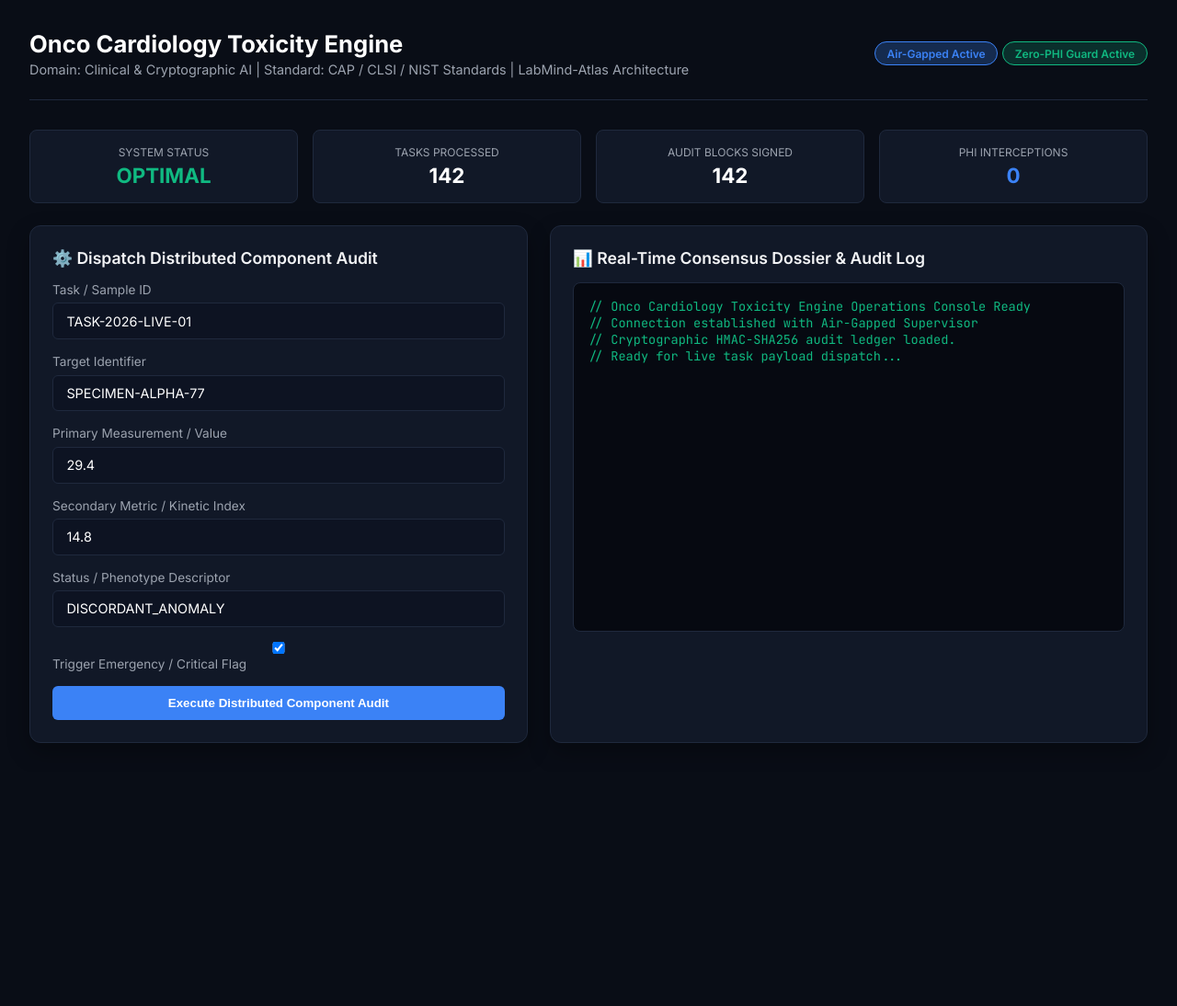
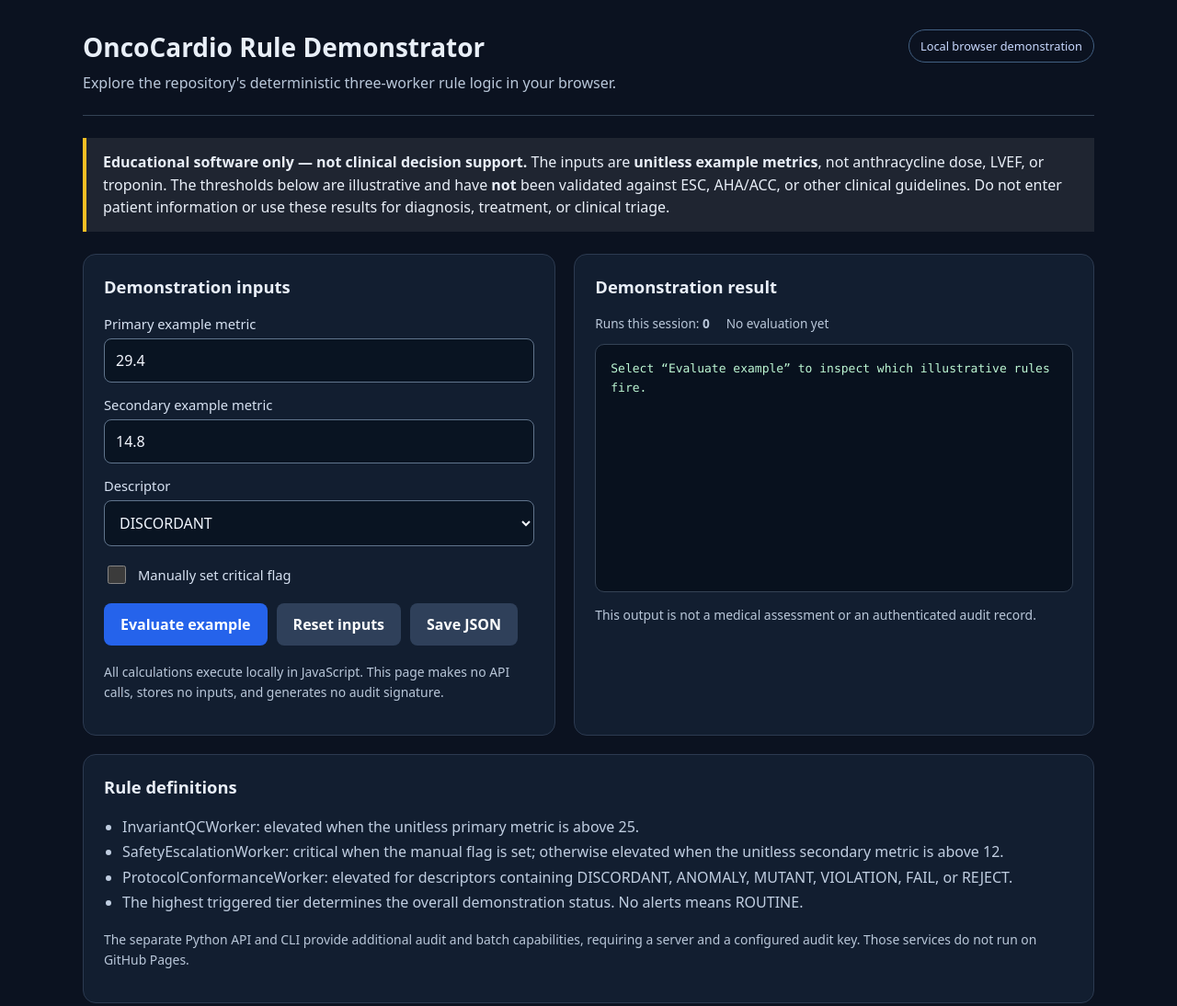
Before and after one commit to abusuraihsakhri/onco-cardiology-toxicity-agent, a plain HTML site: page web/index.html in a window 1280 px wide. Shown: the top 1094 px of the page at 92% size. Before the commit the page ends 840 px from the top, so only its background shows below. Drawn offline with Linux system fonts and the light colour scheme.

Commit message:
Replace broken web console with honest offline rule demonstrator

```diff
--- a/web/index.html
+++ b/web/index.html
@@ -1,236 +1,159 @@
-<!DOCTYPE html>
+<!doctype html>
 <html lang="en">
 <head>
-    <meta charset="UTF-8">
-    <meta name="viewport" content="width=device-width, initial-scale=1.0">
-    <title>Onco Cardiology Toxicity Engine — Operations Console</title>
-    <link href="https://fonts.googleapis.com/css2?family=Inter:wght@300;400;600;700&family=JetBrains+Mono:wght@400;600&display=swap" rel="stylesheet">
+  <meta charset="utf-8">
+  <meta name="viewport" content="width=device-width, initial-scale=1">
+  <meta name="color-scheme" content="dark">
+  <title>OncoCardio — Rule Demonstrator</title>
   <style>
-        :root {
-            --bg: #090d16;
-            --card: #111827;
-            --border: #1f293d;
-            --accent: #3b82f6;
-            --accent-glow: rgba(59, 130, 246, 0.25);
-            --text: #f3f4f6;
-            --text-muted: #9ca3af;
-            --danger: #ef4444;
-            --warning: #f59e0b;
-            --success: #10b981;
-        }
-        * { box-sizing: border-box; margin: 0; padding: 0; }
-        body {
-            font-family: 'Inter', sans-serif;
-            background: var(--bg);
-            color: var(--text);
-            padding: 2rem;
-            min-height: 100vh;
-        }
-        .header {
-            display: flex;
-            justify-content: space-between;
-            align-items: center;
-            border-bottom: 1px solid var(--border);
-            padding-bottom: 1.5rem;
-            margin-bottom: 2rem;
-        }
-        .header-title h1 { font-size: 1.6rem; font-weight: 700; color: #fff; }
-        .header-title p { color: var(--text-muted); font-size: 0.9rem; margin-top: 0.25rem; }
-        .badge {
-            display: inline-block;
-            padding: 0.3rem 0.8rem;
-            border-radius: 9999px;
-            font-size: 0.75rem;
-            font-weight: 600;
-            background: var(--accent-glow);
-            color: var(--accent);
-            border: 1px solid var(--accent);
-        }
-        .grid {
-            display: grid;
-            grid-template-columns: 1fr 1.2fr;
-            gap: 1.5rem;
-        }
-        .card {
-            background: var(--card);
-            border: 1px solid var(--border);
-            border-radius: 12px;
-            padding: 1.5rem;
-            box-shadow: 0 10px 25px rgba(0,0,0,0.3);
-        }
-        .card h2 {
-            font-size: 1.1rem;
-            font-weight: 600;
-            margin-bottom: 1rem;
-            display: flex;
-            align-items: center;
-            gap: 0.5rem;
-        }
-        .form-group { margin-bottom: 1rem; }
-        label { display: block; font-size: 0.85rem; color: var(--text-muted); margin-bottom: 0.4rem; }
-        input, select, textarea {
-            width: 100%;
-            padding: 0.65rem 0.9rem;
-            background: #0d1322;
-            border: 1px solid var(--border);
-            border-radius: 6px;
-            color: #fff;
-            font-family: inherit;
-            font-size: 0.9rem;
-        }
-        input:focus, textarea:focus { outline: none; border-color: var(--accent); }
-        .btn {
-            background: var(--accent);
-            color: #fff;
-            border: none;
-            padding: 0.7rem 1.4rem;
-            border-radius: 6px;
-            font-weight: 600;
-            cursor: pointer;
-            transition: 0.2s;
-            width: 100%;
-        }
-        .btn:hover { background: #2563eb; }
-        .terminal {
-            background: #060911;
-            border: 1px solid var(--border);
-            border-radius: 8px;
-            padding: 1rem;
-            font-family: 'JetBrains Mono', monospace;
-            font-size: 0.85rem;
-            color: #10b981;
-            height: 380px;
-            overflow-y: auto;
-            white-space: pre-wrap;
-        }
-        .metrics-bar {
-            display: grid;
-            grid-template-columns: repeat(4, 1fr);
-            gap: 1rem;
-            margin-bottom: 1.5rem;
-        }
-        .metric-box {
-            background: var(--card);
-            border: 1px solid var(--border);
-            border-radius: 8px;
-            padding: 1rem;
-            text-align: center;
-        }
-        .metric-val { font-size: 1.4rem; font-weight: 700; color: #fff; margin-top: 0.25rem; }
-        .metric-label { font-size: 0.75rem; color: var(--text-muted); text-transform: uppercase; }
+    :root{font-family:system-ui,-apple-system,Segoe UI,sans-serif;color:#e9eff8;background:#0b1220}
+    *{box-sizing:border-box}body{margin:0;padding:24px}main{max-width:1100px;margin:auto}
+    header{display:flex;justify-content:space-between;gap:24px;align-items:flex-start;border-bottom:1px solid #344255;padding:8px 0 22px}
+    h1{font-size:1.75rem;margin:0 0 8px}h2{font-size:1.15rem;margin:0 0 18px}p{line-height:1.55;color:#b9c7d9}header p{margin:0}
+    .tag{border:1px solid #426082;border-radius:99px;padding:8px 12px;color:#c8d9ff;font-size:.8rem;white-space:nowrap}
+    .notice{border-left:4px solid #fbbf24;padding:14px 18px;background:#1f2531;margin:24px 0;line-height:1.55}
+    .layout{display:grid;grid-template-columns:minmax(0,1fr) minmax(0,1.1fr);gap:20px}
+    section{border:1px solid #2c3a50;border-radius:14px;padding:22px;background:#121e30}
+    label{display:block;margin:14px 0 6px;color:#d7e2f2;font-size:.92rem}
+    input:not([type=checkbox]),select{width:100%;background:#091422;color:#f3f7ff;border:1px solid #60748c;border-radius:8px;padding:12px;font:inherit}
+    input:focus-visible,select:focus-visible,button:focus-visible{outline:3px solid #93c5fd;outline-offset:2px}
+    .check{display:flex;gap:10px;align-items:center;margin:18px 0}.check label{margin:0}
+    input[type=checkbox]{width:20px;height:20px;accent-color:#60a5fa}
+    .buttons{display:flex;flex-wrap:wrap;gap:10px;margin:18px 0}
+    button{background:#2563eb;color:white;border:0;border-radius:8px;padding:12px 18px;font:inherit;font-weight:650;cursor:pointer}
+    button.secondary{background:#2f405a}button:hover{filter:brightness(1.12)}
+    .meta{display:flex;gap:18px;color:#b9c7d9;font-size:.85rem;margin:0 0 12px}
+    pre{background:#08111e;border:1px solid #344255;border-radius:10px;padding:16px;overflow:auto;white-space:pre-wrap;overflow-wrap:anywhere;min-height:270px;font:13px/1.6 ui-monospace,SFMono-Regular,Consolas,monospace;color:#bdf7d4}
+    .footnote{font-size:.87rem}footer{font-size:.84rem;margin:22px 0;color:#9fb0c5}
+    a{color:#93c5fd}ul{line-height:1.7;color:#c0cee1;padding-left:20px}
+    @media(max-width:760px){body{padding:14px}header{flex-direction:column;gap:12px}.layout{grid-template-columns:1fr}section{padding:18px}}
   </style>
 </head>
 <body>
-
-    <div class="header">
-        <div class="header-title">
-            <h1>Onco Cardiology Toxicity Engine</h1>
-            <p>Domain: Clinical & Cryptographic AI | Standard: CAP / CLSI / NIST Standards | LabMind-Atlas Architecture</p>
+<main>
+  <header>
+    <div><h1>OncoCardio Rule Demonstrator</h1>
+      <p>Explore the repository's deterministic three-worker rule logic in your browser.</p></div>
+    <span class="tag">Local browser demonstration</span>
+  </header>
+  <div class="notice" role="note">
+    <strong>Educational software only — not clinical decision support.</strong>
+    The inputs are <strong>unitless example metrics</strong>, not anthracycline dose, LVEF, or troponin.
+    The thresholds below are illustrative and have <strong>not</strong> been validated against ESC, AHA/ACC,
+    or other clinical guidelines. Do not enter patient information or use these results for diagnosis,
+    treatment, or clinical triage.
   </div>
-        <div>
-            <span class="badge">Air-Gapped Active</span>
-            <span class="badge" style="background: rgba(16,185,129,0.2); color: #10b981; border-color: #10b981;">Zero-PHI Guard Active</span>
+  <div class="layout">
+    <section aria-labelledby="inputs-heading">
+      <h2 id="inputs-heading">Demonstration inputs</h2>
+      <form id="demo-form">
+        <label for="primary">Primary example metric</label>
+        <input id="primary" type="number" required step="any" value="29.4">
+        <label for="secondary">Secondary example metric</label>
+        <input id="secondary" type="number" required step="any" value="14.8">
+        <label for="status">Descriptor</label>
+        <select id="status">
+          <option value="NOMINAL">NOMINAL</option>
+          <option value="DISCORDANT" selected>DISCORDANT</option>
+          <option value="ANOMALY">ANOMALY</option>
+          <option value="REVIEW">REVIEW</option>
+        </select>
+        <div class="check"><input type="checkbox" id="critical"><label for="critical">Manually set critical flag</label></div>
+        <div class="buttons">
+          <button type="submit">Evaluate example</button>
+          <button type="button" class="secondary" id="reset">Reset inputs</button>
+          <button type="button" class="secondary" id="export" disabled>Save JSON</button>
         </div>
+      </form>
+      <p class="footnote">All calculations execute locally in JavaScript. This page makes no API calls, stores no inputs, and generates no audit signature.</p>
+    </section>
+    <section aria-labelledby="results-heading">
+      <h2 id="results-heading">Demonstration result</h2>
+      <div class="meta"><span>Runs this session: <strong id="runs">0</strong></span><span id="summary">No evaluation yet</span></div>
+      <pre id="result" aria-live="polite">Select “Evaluate example” to inspect which illustrative rules fire.</pre>
+      <p class="footnote">This output is not a medical assessment or an authenticated audit record.</p>
+    </section>
   </div>
-
-    <div class="metrics-bar">
-        <div class="metric-box">
-            <div class="metric-label">System Status</div>
-            <div class="metric-val" style="color: var(--success);" id="m-status">OPTIMAL</div>
-        </div>
-        <div class="metric-box">
-            <div class="metric-label">Tasks Processed</div>
-            <div class="metric-val" id="m-tasks">142</div>
-        </div>
-        <div class="metric-box">
-            <div class="metric-label">Audit Blocks Signed</div>
-            <div class="metric-val" id="m-audit">142</div>
-        </div>
-        <div class="metric-box">
-            <div class="metric-label">PHI Interceptions</div>
-            <div class="metric-val" style="color: var(--accent);" id="m-phi">0</div>
-        </div>
-    </div>
-
-    <div class="grid">
-        <div class="card">
-            <h2>⚙️ Dispatch Distributed Component Audit</h2>
-            <div class="form-group">
-                <label>Task / Sample ID</label>
-                <input type="text" id="task_id" value="TASK-2026-LIVE-01">
-            </div>
-            <div class="form-group">
-                <label>Target Identifier</label>
-                <input type="text" id="target_id" value="SPECIMEN-ALPHA-77">
-            </div>
-            <div class="form-group">
-                <label>Primary Measurement / Value</label>
-                <input type="number" id="primary_metric" value="29.4" step="0.1">
-            </div>
-            <div class="form-group">
-                <label>Secondary Metric / Kinetic Index</label>
-                <input type="number" id="secondary_metric" value="14.8" step="0.1">
-            </div>
-            <div class="form-group">
-                <label>Status / Phenotype Descriptor</label>
-                <input type="text" id="status_descriptor" value="DISCORDANT_ANOMALY">
-            </div>
-            <div class="form-group">
-                <label><input type="checkbox" id="is_critical" checked> Trigger Emergency / Critical Flag</label>
-            </div>
-            <button class="btn" onclick="runAudit()">Execute Distributed Component Audit</button>
-        </div>
-
-        <div class="card">
-            <h2>📊 Real-Time Consensus Dossier & Audit Log</h2>
-            <div class="terminal" id="outputConsole">// Onco Cardiology Toxicity Engine Operations Console Ready
-// Connection established with Air-Gapped Supervisor
-// Cryptographic HMAC-SHA256 audit ledger loaded.
-// Ready for live task payload dispatch...</div>
-        </div>
-    </div>
-
+  <section style="margin-top:20px" aria-labelledby="rules-heading">
+    <h2 id="rules-heading">Rule definitions</h2>
+    <ul>
+      <li>InvariantQCWorker: elevated when the unitless primary metric is above 25.</li>
+      <li>SafetyEscalationWorker: critical when the manual flag is set; otherwise elevated when the unitless secondary metric is above 12.</li>
+      <li>ProtocolConformanceWorker: elevated for descriptors containing DISCORDANT, ANOMALY, MUTANT, VIOLATION, FAIL, or REJECT.</li>
+      <li>The highest triggered tier determines the overall demonstration status. No alerts means ROUTINE.</li>
+    </ul>
+    <p class="footnote">The separate Python API and CLI provide additional audit and batch capabilities, requiring a server and a configured audit key. Those services do not run on GitHub Pages.</p>
+  </section>
+  <footer>Source: <a href="https://github.com/abusuraihsakhri/onco-cardiology-toxicity-agent">onco-cardiology-toxicity-agent</a> · MIT License</footer>
+</main>
 <script>
-        async function runAudit() {
-            const consoleEl = document.getElementById('outputConsole');
-            consoleEl.innerText = "// Dispatching task across specialized workers...
-// Invoking InvariantQCWorker, SafetyEscalationWorker, ProtocolWorker...";
-
-            const payload = {
-                task_id: document.getElementById('task_id').value,
-                target_identifier: document.getElementById('target_id').value,
-                primary_metric: parseFloat(document.getElementById('primary_metric').value),
-                secondary_metric: parseFloat(document.getElementById('secondary_metric').value),
-                status_descriptor: document.getElementById('status_descriptor').value,
-                is_critical_flag: document.getElementById('is_critical').checked
-            };
-
-            try {
-                const res = await fetch('/api/audit', {
-                    method: 'POST',
-                    headers: { 'Content-Type': 'application/json' },
-                    body: JSON.stringify(payload)
+(function () {
+  "use strict";
+  const form = document.getElementById("demo-form");
+  const output = document.getElementById("result");
+  const summary = document.getElementById("summary");
+  const count = document.getElementById("runs");
+  const save = document.getElementById("export");
+  let runs = 0;
+  let last = null;
+  form.addEventListener("submit", function (event) {
+    event.preventDefault();
+    const primary = Number(document.getElementById("primary").value);
+    const secondary = Number(document.getElementById("secondary").value);
+    if (!Number.isFinite(primary) || !Number.isFinite(secondary)) {
+      summary.textContent = "Invalid input";
+      output.textContent = "Enter two finite numeric values.";
+      save.disabled = true;
+      return;
+    }
+    const descriptor = document.getElementById("status").value;
+    const critical = document.getElementById("critical").checked;
+    const alerts = [];
+    if (primary > 25) {
+      alerts.push({worker:"InvariantQCWorker",urgency:"ELEVATED_RISK",
+        finding:"Primary example metric exceeds illustrative threshold of 25."});
+    }
+    if (critical || secondary > 12) {
+      alerts.push({worker:"SafetyEscalationWorker",urgency:critical?"CRITICAL_STAT_PANIC":"ELEVATED_RISK",
+        finding:critical?"Manual critical flag is active.":"Secondary example metric exceeds illustrative threshold of 12."});
+    }
+    if (["DISCORDANT","ANOMALY","MUTANT","VIOLATION","FAIL","REJECT"].some(function (term) {
+      return descriptor.includes(term);
+    })) {
+      alerts.push({worker:"ProtocolConformanceWorker",urgency:"ELEVATED_RISK",
+        finding:"Descriptor matched a demonstration review keyword."});
+    }
+    const urgency = alerts.some(function(a){return a.urgency==="CRITICAL_STAT_PANIC";})
+      ? "CRITICAL_STAT_PANIC" : (alerts.length ? "ELEVATED_RISK" : "ROUTINE");
+    last = {mode:"local_illustrative_demo",clinically_validated:false,
+      inputs:{primary_metric:primary,secondary_metric:secondary,status_descriptor:descriptor,is_critical_flag:critical},
+      overall_urgency:urgency,total_alerts:alerts.length,alerts:alerts};
+    runs += 1;
+    count.textContent = String(runs);
+    summary.textContent = urgency;
+    output.textContent = JSON.stringify(last,null,2);
+    save.disabled = false;
   });
-                const data = await res.json();
-                consoleEl.innerText = JSON.stringify(data, null, 2);
-                document.getElementById('m-tasks').innerText = parseInt(document.getElementById('m-tasks').innerText) + 1;
-                document.getElementById('m-audit').innerText = parseInt(document.getElementById('m-audit').innerText) + 1;
-            } catch (err) {
-                consoleEl.innerText = "// Offline / Simulation Output:\n" + JSON.stringify({
-                    dossier_id: "DOSSIER-SIM-" + Math.floor(Math.random()*10000),
-                    system: "onco-cardiology-toxicity-engine",
-                    domain: "Clinical & Cryptographic AI",
-                    task_id: payload.task_id,
-                    overall_urgency: payload.is_critical_flag ? "CRITICAL_STAT_PANIC" : "ELEVATED_RISK",
-                    integrity_status: "DISCORDANT_ANOMALY",
-                    alerts: [
-                        { worker: "InvariantQCWorker", alert: "Primary metric exceeds upper reference bound" },
-                        { worker: "SafetyEscalationWorker", alert: "Critical emergency interlock flag active" }
-                    ],
-                    audit_hash: "HMAC_SHA256_e83f9a72b941d6c381f9"
-                }, null, 2);
-            }
-        }
+  document.getElementById("reset").addEventListener("click", function () {
+    form.reset();
+    last = null;
+    summary.textContent = "No evaluation yet";
+    output.textContent = "Select “Evaluate example” to inspect which illustrative rules fire.";
+    save.disabled = true;
+  });
+  save.addEventListener("click", function () {
+    if (!last) return;
+    const blob = new Blob([JSON.stringify(last,null,2)+"\n"],{type:"application/json"});
+    const url = URL.createObjectURL(blob);
+    const a = document.createElement("a");
+    a.href = url;
+    a.download = "onco-cardio-demo.json";
+    document.body.appendChild(a);
+    a.click();
+    a.remove();
+    setTimeout(function(){URL.revokeObjectURL(url);},1000);
+  });
+}());
 </script>
 </body>
 </html>
```
Lines whose indentation alone changed are shown as unchanged.
